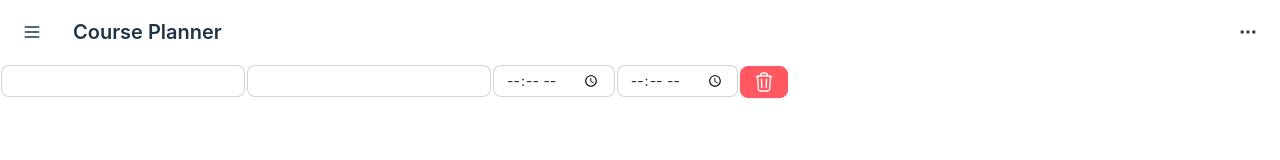
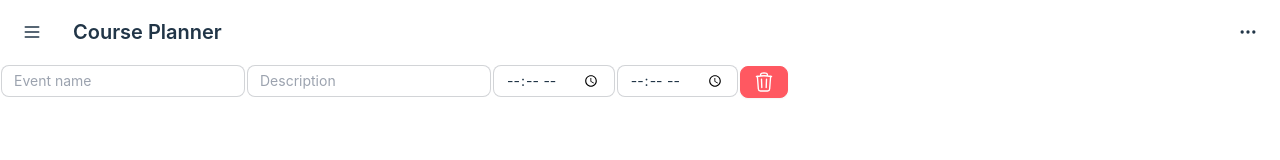
Before and after one commit to salt-community/PGP-CoursePlanner, a React (Vite) app in the folder Frontend/: page / in a window 1280 px wide. Shown: the top 160 px of the page. Built offline with nearby package versions, Linux system fonts and the light colour scheme.

Commit message:
Add optional properties to event type

```diff
--- a/Frontend/src/components/event/Event.tsx
+++ b/Frontend/src/components/event/Event.tsx
@@ -1,9 +1,9 @@
 export default function Event() {
+
     return (
-
         <tr className="">
-                <td><input name="name" type="text" className="input input-bordered w-full input-sm max-w-xs " /> </td>
-                <td><input name="description" type="text" className="input input-bordered w-full input-sm max-w-xs " /></td>
+            <td><input name="name" type="text" placeholder="Event name" className="input input-bordered w-full input-sm max-w-xs " /> </td>
+            <td><input name="description" type="text" placeholder="Description" className="input input-bordered w-full input-sm max-w-xs " /></td>
             <td><input name="startTime" type="time" className="input input-bordered w-full input-sm max-w-xs " /></td>
             <td><input name="endTime" type="time" className="input input-bordered w-full input-sm max-w-xs " /></td>
             <td>
```
Lines whose indentation alone changed are shown as unchanged.
